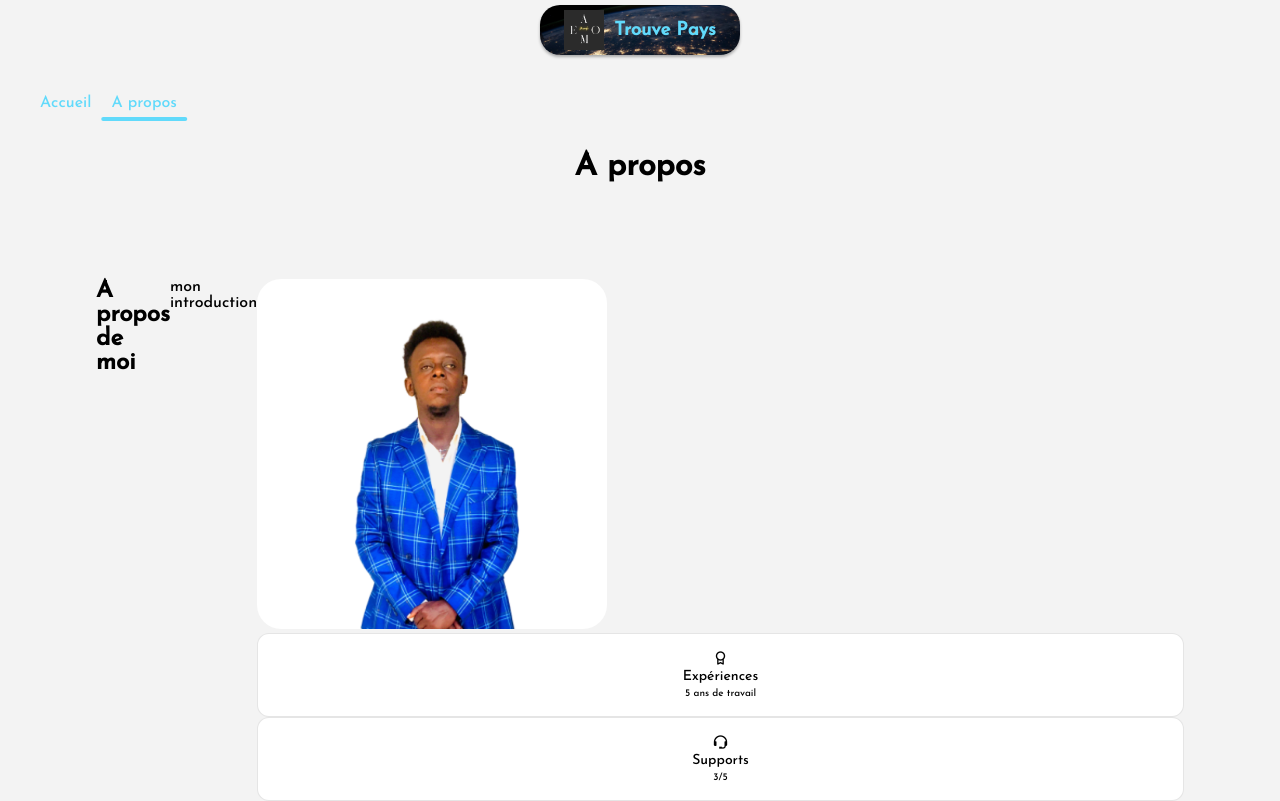
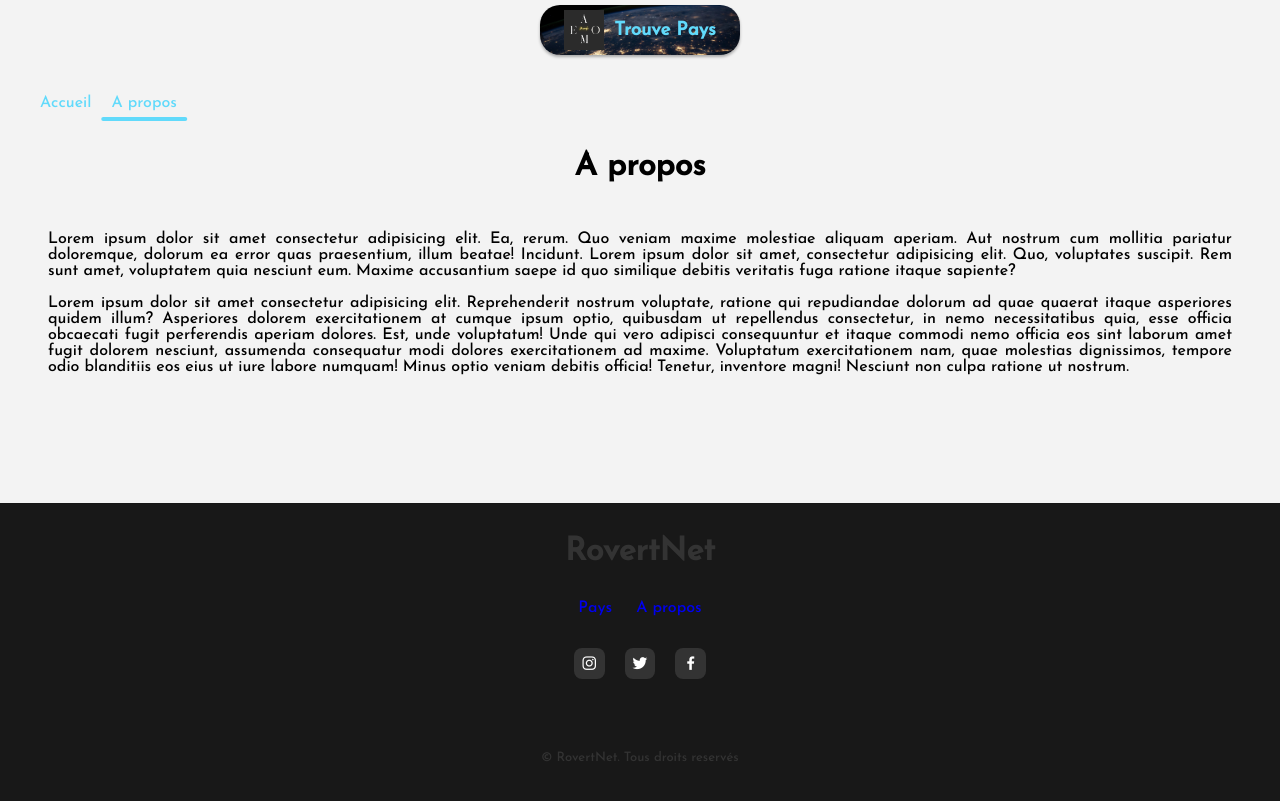
Before and after one commit to rovertnet/trouve_pays, a React (Create React App) app: page /about in a window 1280 px wide. Shown: the top 801 px of the page. Built offline with nearby package versions, Linux system fonts and the light colour scheme.

Commit message:
un autre commit

```diff
--- a/package.json
+++ b/package.json
@@ -19,7 +19,8 @@
     "start": "react-scripts start",
     "build": "react-scripts build",
     "test": "react-scripts test",
-    "eject": "react-scripts eject"
+    "eject": "react-scripts eject",
+    "deploy": "gh-pages -d build"
   },
   "eslintConfig": {
     "extends": [
--- a/src/pages/About.jsx
+++ b/src/pages/About.jsx
@@ -3,7 +3,6 @@ import Navigation from '../composants/Navigation'
 import Logo from '../composants/Logo'
 import "./about.css"
 import Footers from '../composants/Footer'
-import Abouts from '../composants/Abouts'
 
 const About = () => {
   return (
@@ -13,7 +12,33 @@ const About = () => {
       <div>
         <h1 id='h1' >A propos</h1>
         <div className="about">
-          <Abouts />
+          Lorem ipsum dolor sit amet consectetur adipisicing elit.
+          Ea, rerum. Quo veniam maxime molestiae aliquam aperiam.
+          Aut nostrum cum mollitia pariatur doloremque,
+          dolorum ea error quas praesentium,
+          illum beatae! Incidunt.
+
+          Lorem ipsum dolor sit amet, consectetur adipisicing elit.
+          Quo, voluptates suscipit.
+          Rem sunt amet,
+          voluptatem quia nesciunt eum.
+          Maxime accusantium saepe id quo similique debitis
+          veritatis fuga ratione itaque sapiente?
+
+          <br /><br />
+
+          Lorem ipsum dolor sit amet consectetur adipisicing elit.
+          Reprehenderit nostrum voluptate, ratione qui repudiandae
+          dolorum ad quae quaerat itaque asperiores quidem illum?
+          Asperiores dolorem exercitationem at cumque ipsum optio,
+          quibusdam ut repellendus consectetur, in nemo necessitatibus quia,
+          esse officia obcaecati fugit perferendis aperiam dolores.
+          Est, unde voluptatum! Unde qui vero adipisci consequuntur
+          et itaque commodi nemo officia eos sint laborum amet fugit dolorem nesciunt,
+          assumenda consequatur modi dolores exercitationem ad maxime.
+          Voluptatum exercitationem nam, quae molestias dignissimos,
+          tempore odio blanditiis eos eius ut iure labore numquam! Minus optio veniam debitis officia! Tenetur,
+          inventore magni! Nesciunt non culpa ratione ut nostrum.
         </div>
       </div>
 
--- a/src/pages/about.css
+++ b/src/pages/about.css
@@ -2,6 +2,7 @@
     position: relative;
     display: flex;
     padding: 3rem;
+    text-align: justify;
 }
 
 #h1{
```
